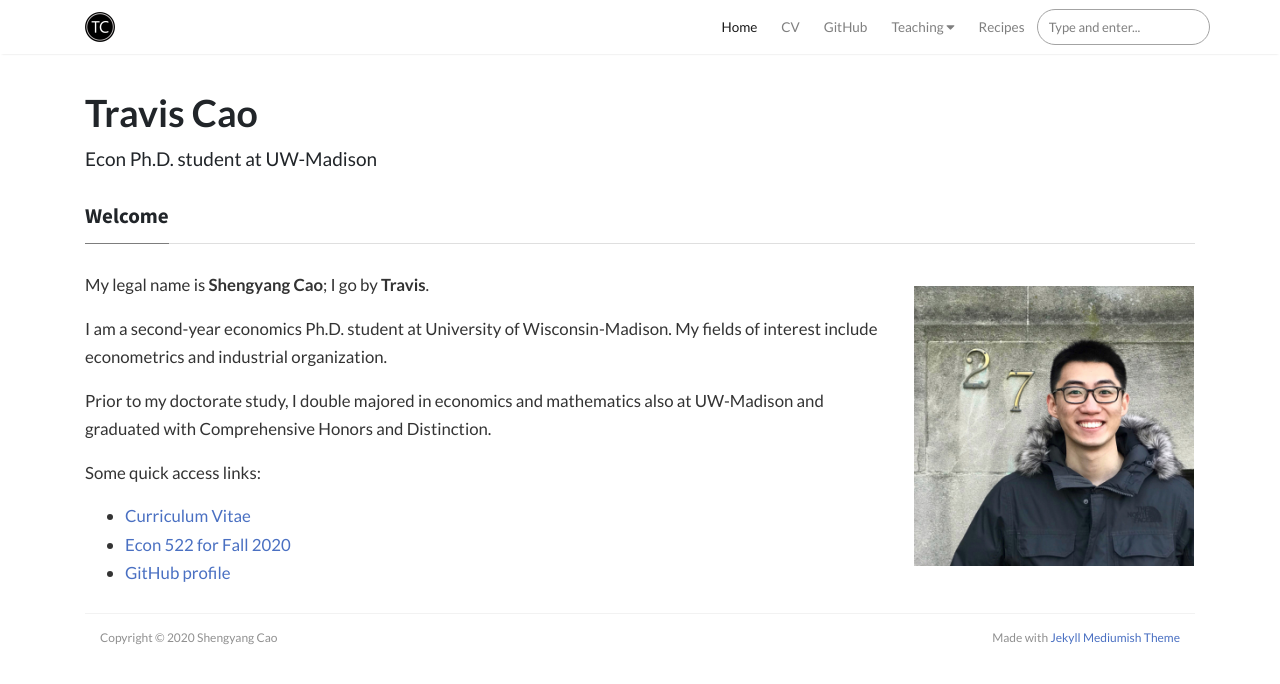
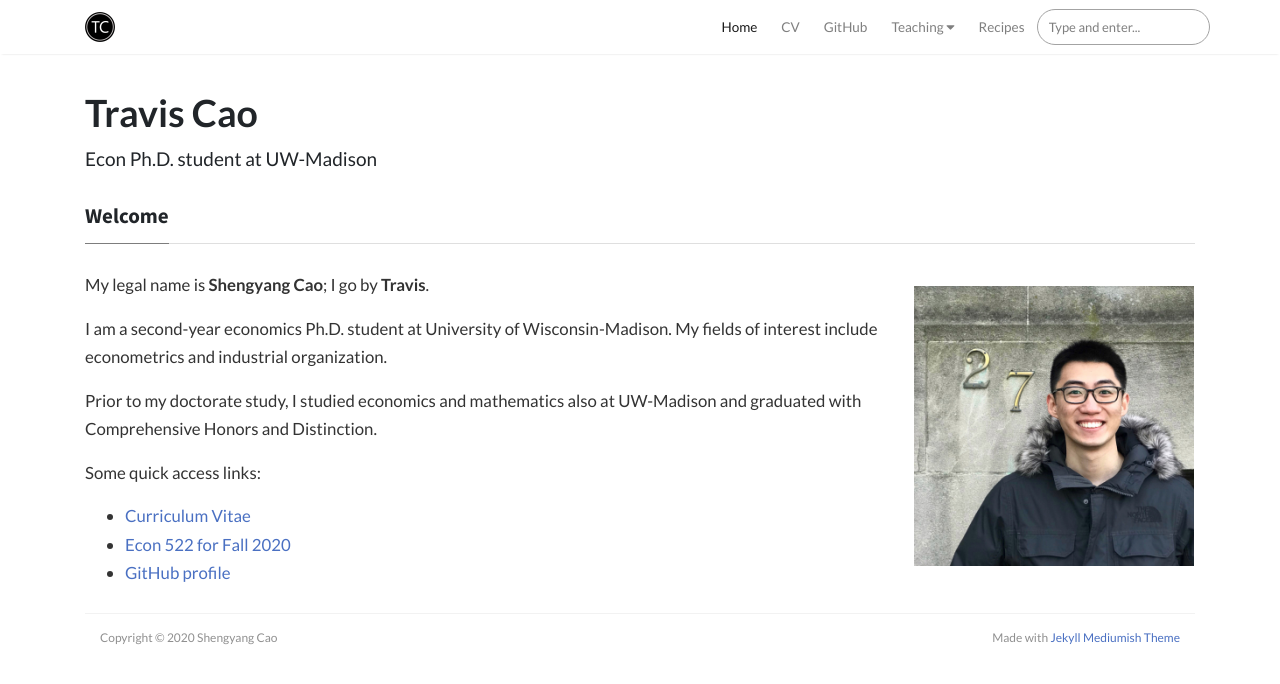
Before and after one commit to scaotravis/scaotravis.github.io, a Jekyll site: the page built from _posts/2018-12-28-home.md, in a window 1280 px wide. Shown: the top 684 px of the page. Built offline with Jekyll 4.4.1, drawn with Linux system fonts in a browser that asks for light colours; nearby versions of some CDN libraries; comment, search, counter and statistics services are not loaded.

Commit message:
update home page

```diff
--- a/_posts/2018-12-28-home.md
+++ b/_posts/2018-12-28-home.md
@@ -36,7 +36,7 @@ My legal name is **Shengyang Cao**; I go by **Travis**.
 
 I am a second-year economics Ph.D. student at University of Wisconsin-Madison. My fields of interest include econometrics and industrial organization.
 
-Prior to my doctorate study, I double majored in economics and mathematics also at UW-Madison and graduated with Comprehensive Honors and Distinction.
+Prior to my doctorate study, I studied economics and mathematics also at UW-Madison and graduated with Comprehensive Honors and Distinction.
 
 Some quick access links:
 
```
Also changed, not shown: 2 other files.
